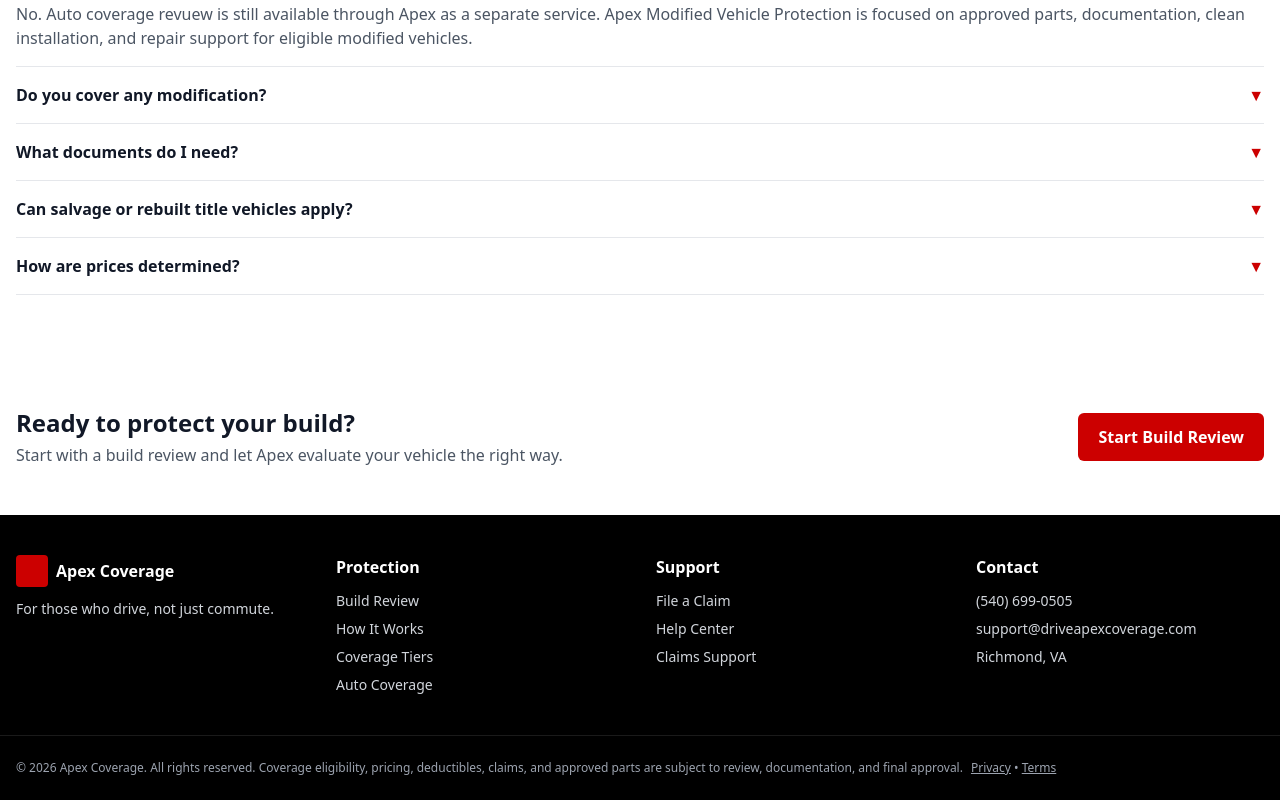
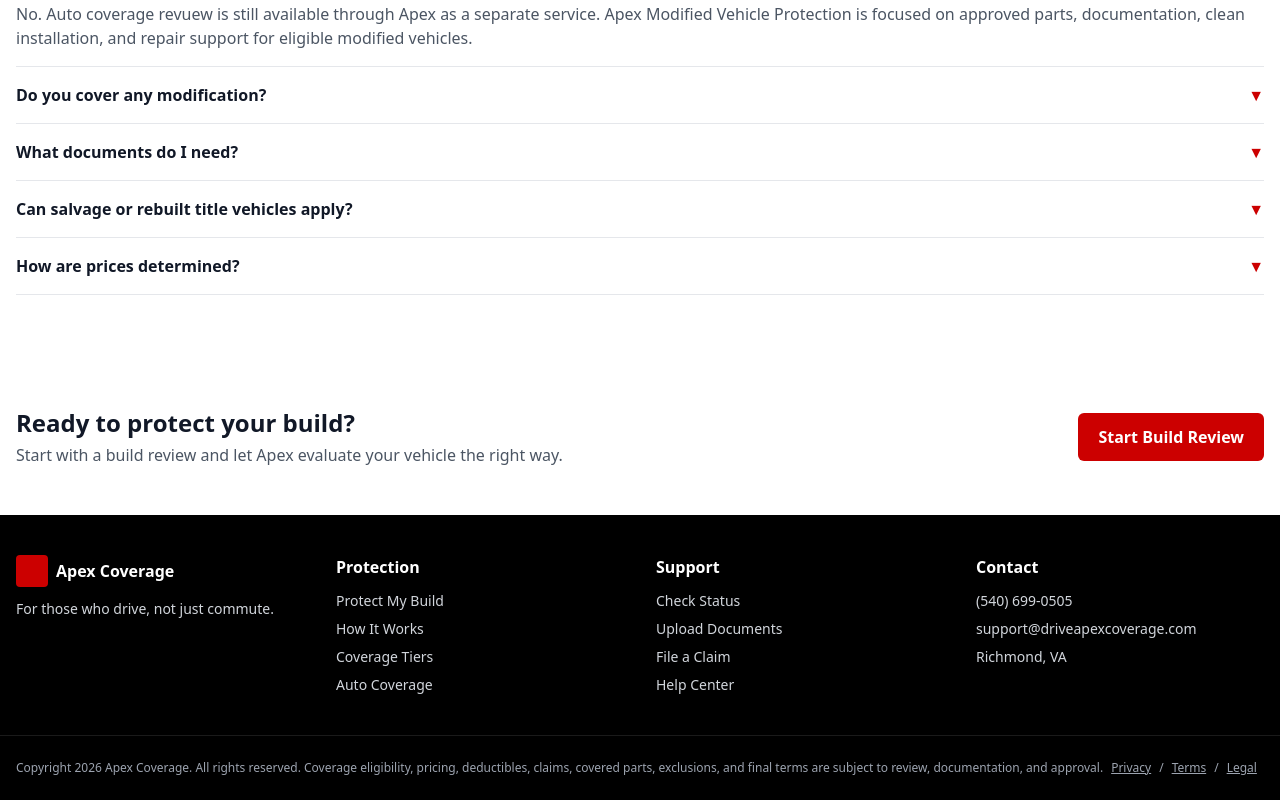
Before and after one commit to apexcoverage/Apex-Coverage-Site, a Next.js app: page / in a window 1280 px wide. Shown: the part 3029-3829 px from the top of the page. Built offline with nearby package versions, Linux system fonts and the light colour scheme.

Commit message:
Update Footer.tsx

```diff
--- a/components/Footer.tsx
+++ b/components/Footer.tsx
@@ -20,7 +20,7 @@ export default function Footer() {
           <ul className="mt-3 space-y-2 text-sm">
             <li>
               <Link href="/build-review" className="hover:text-white">
-                Build Review
+                Protect My Build
               </Link>
             </li>
             <li>
@@ -45,6 +45,16 @@ export default function Footer() {
           <div className="font-semibold text-white">Support</div>
           <ul className="mt-3 space-y-2 text-sm">
             <li>
+              <Link href="/status" className="hover:text-white">
+                Check Status
+              </Link>
+            </li>
+            <li>
+              <Link href="/document-upload" className="hover:text-white">
+                Upload Documents
+              </Link>
+            </li>
+            <li>
               <Link href="/claims" className="hover:text-white">
                 File a Claim
               </Link>
@@ -52,11 +62,6 @@ export default function Footer() {
             <li>
               <a href="mailto:support@driveapexcoverage.com" className="hover:text-white">
                 Help Center
-              </a>
-            </li>
-            <li>
-              <a href="mailto:claims@driveapexcoverage.com" className="hover:text-white">
-                Claims Support
               </a>
             </li>
           </ul>
@@ -82,16 +87,22 @@ export default function Footer() {
 
       <div className="border-t border-white/10">
         <div className="max-w-7xl mx-auto px-4 py-6 text-xs text-gray-400">
-          © {new Date().getFullYear()} Apex Coverage. All rights reserved. Coverage eligibility,
-          pricing, deductibles, claims, and approved parts are subject to review, documentation,
-          and final approval.
-          <Link href="/privacy" className="underline ml-2 hover:text-white">
-            Privacy
-          </Link>{' '}
-          •{' '}
-          <Link href="/terms" className="underline hover:text-white">
-            Terms
-          </Link>
+          Copyright {new Date().getFullYear()} Apex Coverage. All rights reserved.
+          Coverage eligibility, pricing, deductibles, claims, covered parts, exclusions,
+          and final terms are subject to review, documentation, and approval.
+          <span className="ml-2 inline-flex gap-2">
+            <Link href="/privacy" className="underline hover:text-white">
+              Privacy
+            </Link>
+            <span>/</span>
+            <Link href="/terms" className="underline hover:text-white">
+              Terms
+            </Link>
+            <span>/</span>
+            <Link href="/legal" className="underline hover:text-white">
+              Legal
+            </Link>
+          </span>
         </div>
       </div>
     </footer>
```
